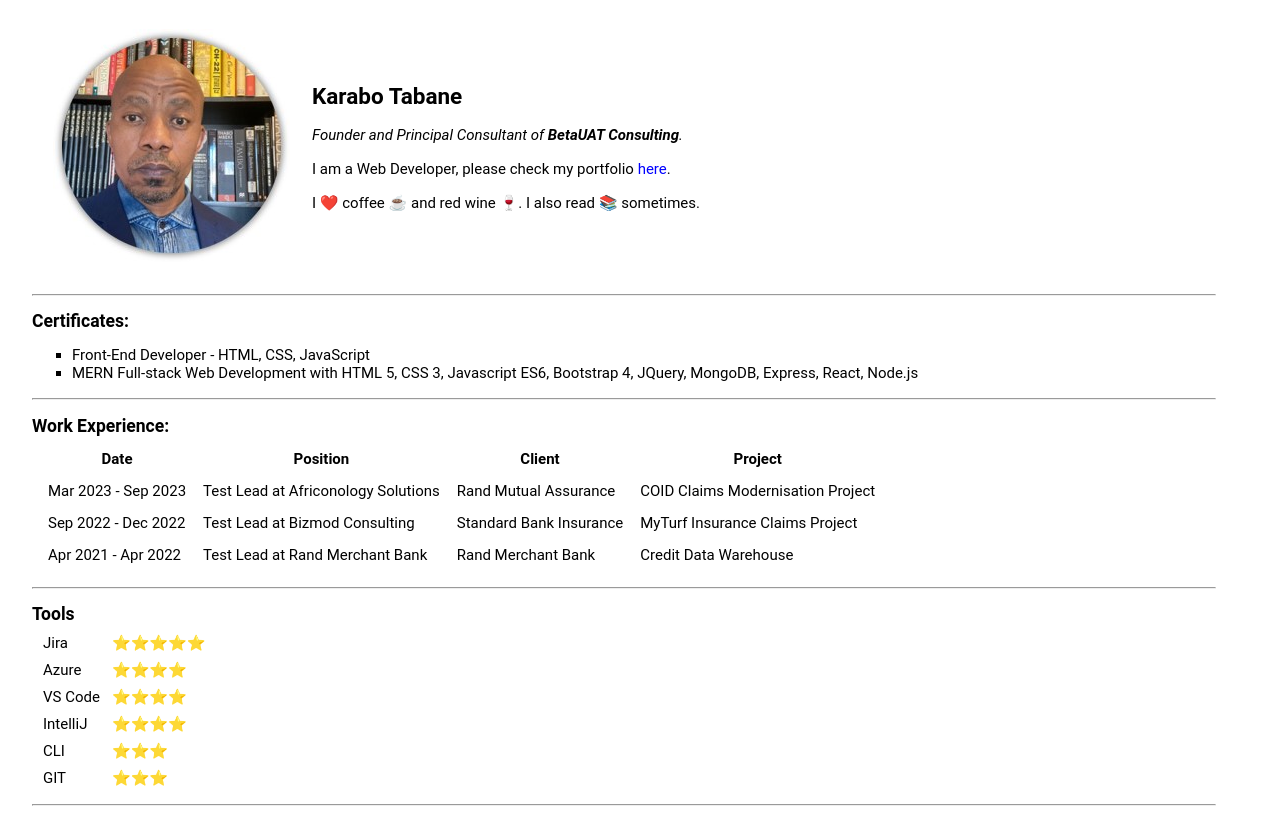
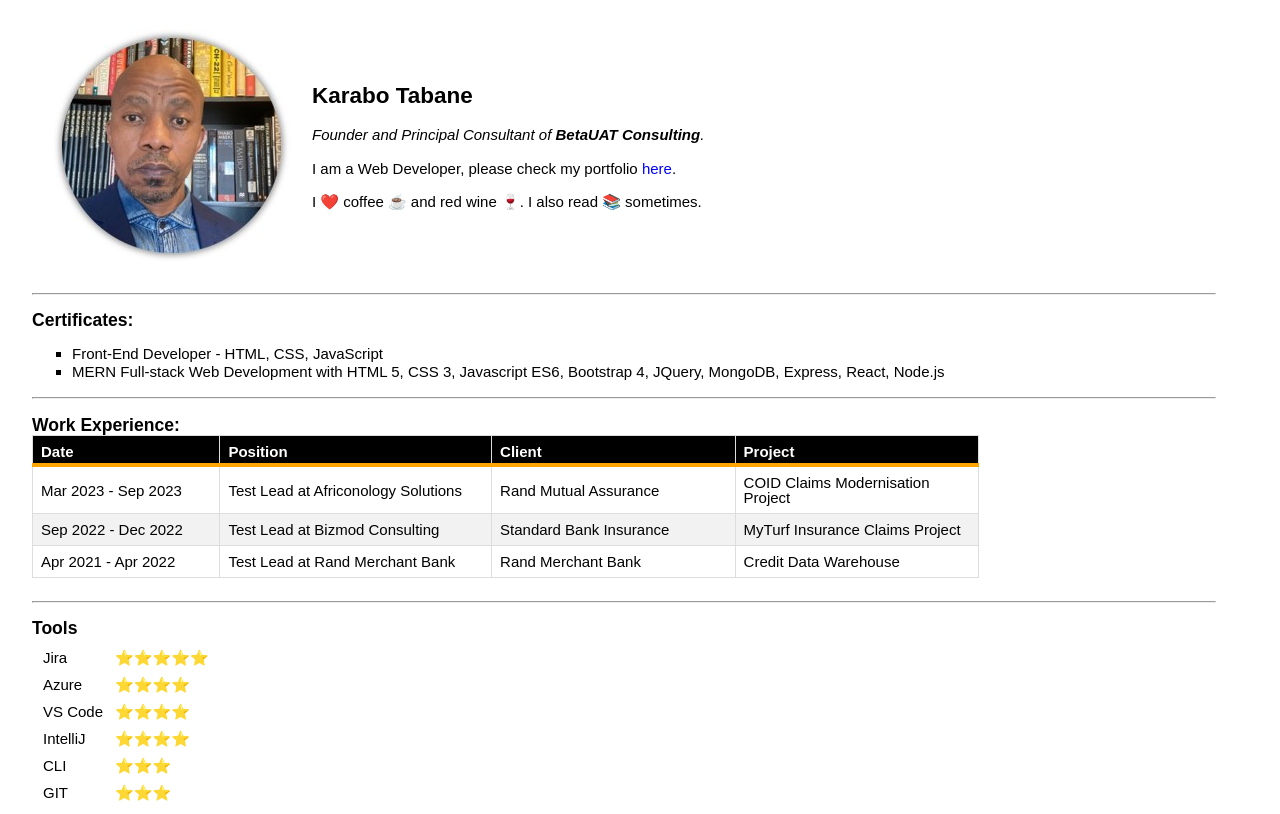
Before and after one commit to brownEFX/BetaUATConsultingProfile, a plain HTML site: page index.html in a window 1280 px wide. Shown: the top 814 px of the page. Drawn offline with Linux system fonts and the light colour scheme.

Commit message:
verUpdate

```diff
--- a/index.html
+++ b/index.html
@@ -11,40 +11,7 @@
 
     <title>Karabo's Site</title>
 
-    <style>
-        body {
-            font-family: Google Sans, Roboto, arial, sans-serif;
-            /*Helvetica,sans-serif; | Verdana,sans-serif;*/
-            font-size: 15px;
-            line-height: 1.0;
-            margin-left: 2.5%;
-            margin-right: 5%;
-        }
-
-        p,
-        ol,
-        ul {
-            line-height: 1.25;
-        }
-
-        a:link {
-            color: blue;
-            text-decoration: none;
-        }
-
-        a:visited {
-            color: blue;
-            text-decoration: none;
-        }
-
-        a:hover {
-            color: red;
-        }
-
-        h3 {
-            margin-bottom: 1px;
-        }
-    </style>
+    <link rel="stylesheet" type="text/css" href="styling.css">
 
 </head>
 
@@ -70,14 +37,14 @@
     </ul>
     <hr>
     <h3>Work Experience:</h3>
-    <table cellspacing="15">
+    <table id="experience" cellspacing="15">
         <!--<caption> My Work Experience:</caption> -->
         <thead>
             <tr>
-                <th>Date</th>
-                <th>Position</th>
-                <th>Client</th>
-                <th>Project</th>
+                <th width="150" ;>Date</th>
+                <th width="225">Position</th>
+                <th width="200">Client</th>
+                <th width="200">Project</th>
             </tr>
         </thead>
         <tbody>
@@ -101,7 +68,8 @@
             </tr>
         </tbody>
     </table>
-<hr>
+    <br>
+    <hr>
     <h3>Tools</h3>
     <table cellspacing="10">
         <!--<caption> My Work Experience:</caption> -->
--- /dev/null
+++ b/styling.css
@@ -0,0 +1,62 @@
+body {
+    /*font-family: Google Sans, Roboto, arial, sans-serif;*/
+    font-family: Work Sans, sans-serif;
+    /*Helvetica,sans-serif; | Verdana,sans-serif;*/
+    font-size: 15px;
+    line-height: 1.0;
+    margin-left: 2.5%;
+    margin-right: 5%;
+}
+
+p,
+ol,
+ul {
+    line-height: 1.25;
+}
+
+a:link {
+    color: blue;
+    text-decoration: none;
+}
+
+a:visited {
+    color: blue;
+    text-decoration: none;
+}
+
+a:hover {
+    color: red;
+}
+
+h3 {
+    margin-bottom: 1px;
+}
+
+#experience,
+h1 {
+    border-collapse: collapse;
+    width: 80%;
+}
+
+#experience td,
+#experience th {
+    border: 1px solid #ddd;
+    padding: 8px;
+}
+
+#experience tr:nth-child(even) {
+    background-color: #f2f2f2;
+}
+
+#experience tr:hover {
+    background-color: #ddd;
+}
+
+#experience th {
+    padding-top: 8px;
+    padding-bottom: 4px;
+    text-align: left;
+    background-color: #000000;
+    border-bottom: 4px solid orange;
+    color: white;
+}
```
